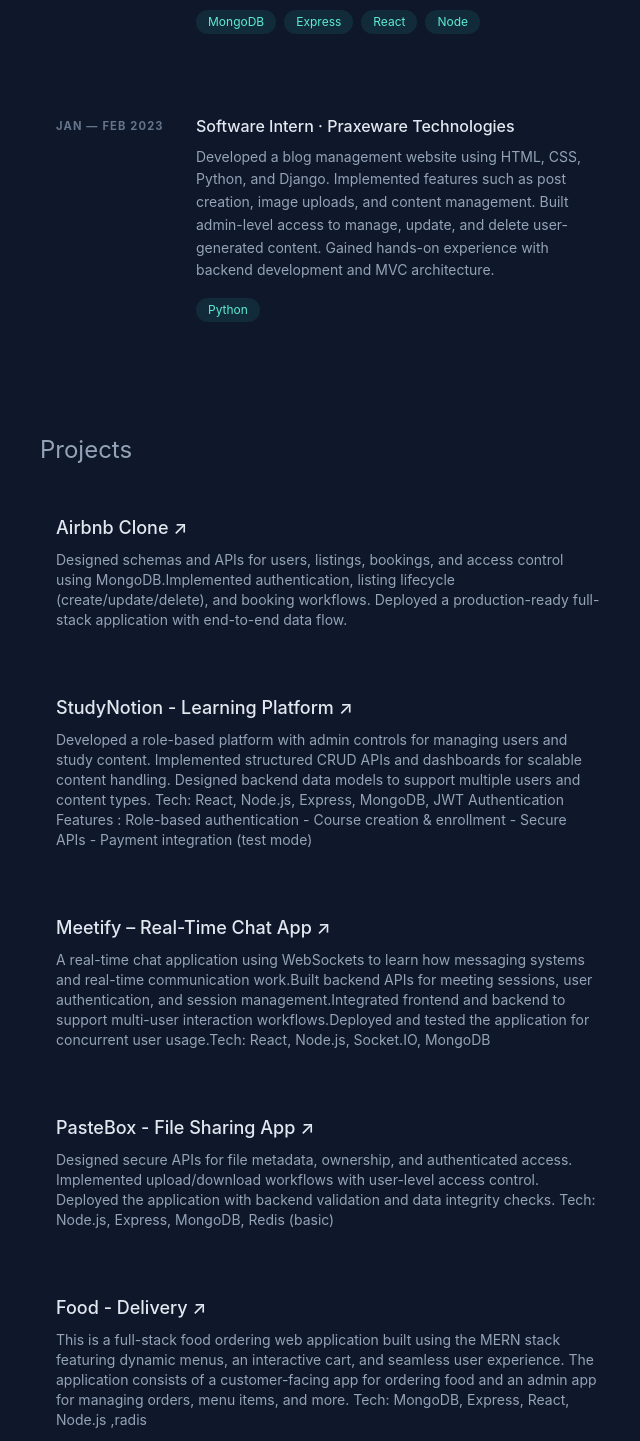
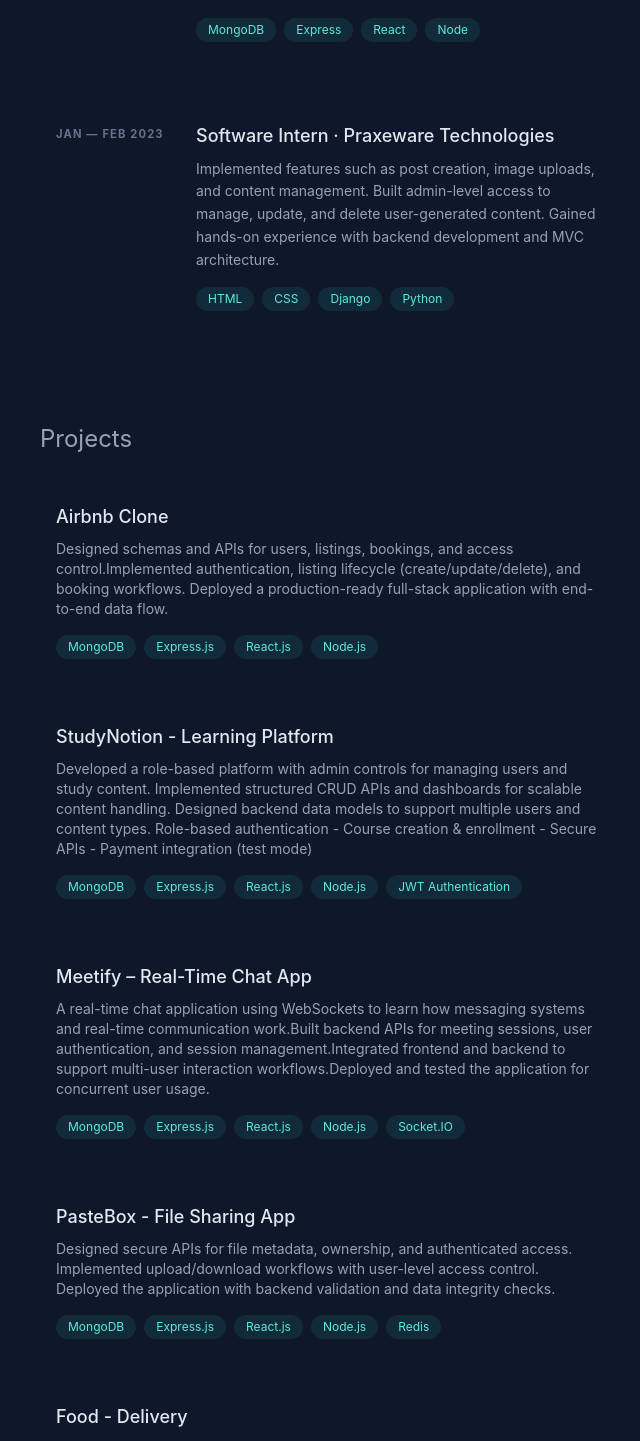
Before and after one commit to krupa-1926/portlfolio, a React (Vite) app: page / in a window 1280 px wide. Shown: the part 943-2384 px from the top of the page, without its empty margins (568-1208 px from the left). Built offline with nearby package versions, Linux system fonts and the light colour scheme.

Commit message:
change portfolio layout

```diff
--- a/src/Components/Experience.jsx
+++ b/src/Components/Experience.jsx
@@ -14,8 +14,8 @@
   {
     time: "JAN — FEB 2023",
     role: "Software Intern · Praxeware Technologies",
-    desc: "Developed a blog management website using HTML, CSS, Python, and Django. Implemented features such as post creation, image uploads, and content management. Built admin-level access to manage, update, and delete user-generated content. Gained hands-on experience with backend development and MVC architecture.",
-    tech: ["Python"]
+    desc: "Implemented features such as post creation, image uploads, and content management. Built admin-level access to manage, update, and delete user-generated content. Gained hands-on experience with backend development and MVC architecture.",
+    tech: [ "HTML" , "CSS" , "Django" ,"Python"]
   },
 ]
 
@@ -23,20 +23,6 @@
   return (
     <section id="experience" className="space-y-12 scroll-mt-24">
       <h1 className="text-2xl">Experience</h1>
-      {/* {experiences.map((exp, i) => (
-        <div key={i} className="p-4 rounded-xl hover:bg-slate-800/40">
-          <p className="text-xs text-slate-500">{exp.time}</p>
-          <h4 className="text-slate-200 mt-1">{exp.role}</h4>
-          <p className="text-sm mt-2">{exp.desc}</p>
-          <div className="flex gap-2 mt-3">
-            {exp.tech.map(t => (
-              <span key={t} className="px-3 py-1 text-xs bg-sky-400/10 rounded-full text-sky-300">
-                {t}
-              </span>
-            ))}
-          </div>
-        </div>
-      ))} */}
       {experiences.map((exp, i) => (
   <div
     key={i}
@@ -51,7 +37,7 @@
 
     {/* Content Column */}
     <div className="col-span-12 sm:col-span-9">
-      <h4 className="text-slate-200 font-medium group-hover:text-teal-300 transition">
+      <h4 className="text-slate-200 font-medium text-lg group-hover:text-teal-300 transition">
         {exp.role}
       </h4>
 
--- a/src/Components/Footer.jsx
+++ b/src/Components/Footer.jsx
@@ -1,9 +1,6 @@
 export default function Footer() {
   return (
     <footer className="mt-24 pt-12">
-      <p className="text-sm text-left ">
-        Designed in Figma and coded with Tailwind CSS & React.
-      </p>
       <p className="text-sm text-left mt-2">
         Built and deployed by Krupa Patel.
       </p>
--- a/src/Components/Projects.jsx
+++ b/src/Components/Projects.jsx
@@ -1,29 +1,33 @@
 const projects = [
   {
     title: "Airbnb Clone",
-    desc: "Designed schemas and APIs for users, listings, bookings, and access control using MongoDB.Implemented authentication, listing lifecycle (create/update/delete), and booking workflows. Deployed a production-ready full-stack application with end-to-end data flow.",
+    desc: "Designed schemas and APIs for users, listings, bookings, and access control.Implemented authentication, listing lifecycle (create/update/delete), and booking workflows. Deployed a production-ready full-stack application with end-to-end data flow.",
     live: "https://airbnbfrontend-five.vercel.app/",
-    github: "https://github.com/krupa-1926/AirBnb.git",
+    tech: ["MongoDB", "Express.js" , "React.js" , "Node.js"]
   },
   {
     title: "StudyNotion - Learning Platform",
-    desc: "Developed a role-based platform with admin controls for managing users and study content. Implemented structured CRUD APIs and dashboards for scalable content handling. Designed backend data models to support multiple users and content types. Tech: React, Node.js, Express, MongoDB, JWT Authentication Features : Role-based authentication - Course creation & enrollment - Secure APIs - Payment integration (test mode)",
+    desc: "Developed a role-based platform with admin controls for managing users and study content. Implemented structured CRUD APIs and dashboards for scalable content handling. Designed backend data models to support multiple users and content types. Role-based authentication - Course creation & enrollment - Secure APIs - Payment integration (test mode)",
     live: "https://studynotionfrontend-seven.vercel.app/",
+    tech: ["MongoDB", "Express.js" , "React.js" , "Node.js" , "JWT Authentication"]
   },
   {
     title: "Meetify – Real-Time Chat App",
-    desc: "A real-time chat application using WebSockets to learn how messaging systems and real-time communication work.Built backend APIs for meeting sessions, user authentication, and session management.Integrated frontend and backend to support multi-user interaction workflows.Deployed and tested the application for concurrent user usage.Tech: React, Node.js, Socket.IO, MongoDB",
+    desc: "A real-time chat application using WebSockets to learn how messaging systems and real-time communication work.Built backend APIs for meeting sessions, user authentication, and session management.Integrated frontend and backend to support multi-user interaction workflows.Deployed and tested the application for concurrent user usage.",
     live: "https://zoomappfrontend.vercel.app/",
+    tech: ["MongoDB", "Express.js" , "React.js" , "Node.js" , "Socket.IO"]
   },
   {
     title: "PasteBox - File Sharing App",
-    desc: "Designed secure APIs for file metadata, ownership, and authenticated access. Implemented upload/download workflows with user-level access control. Deployed the application with backend validation and data integrity checks. Tech: Node.js, Express, MongoDB, Redis (basic)",
+    desc: "Designed secure APIs for file metadata, ownership, and authenticated access. Implemented upload/download workflows with user-level access control. Deployed the application with backend validation and data integrity checks.",
     live: "https://filesharingplatform.vercel.app/",
+    tech: ["MongoDB", "Express.js" , "React.js" , "Node.js" , "Redis"]
   },
   {
     title: "Food - Delivery",
-    desc: "This is a full-stack food ordering web application built using the MERN stack featuring dynamic menus, an interactive cart, and seamless user experience. The application consists of a customer-facing app for ordering food and an admin app for managing orders, menu items, and more. Tech: MongoDB, Express, React, Node.js ,radis",
+    desc: "This is a full-stack food ordering web application featuring dynamic menus, an interactive cart, and seamless user experience. The application consists of a customer-facing app for ordering food and an admin app for managing orders, menu items, and more. ",
     live: "https://food-deliveryapp-kappa.vercel.app/",
+    tech: ["MongoDB", "Express.js" , "React.js" , "Node.js" , "Redis"]
   },
 ];
 
@@ -35,23 +39,34 @@
       {projects.map((p) => (
         <div
           key={p.title}
-          className="p-4 rounded-xl hover:bg-slate-800/40 transition"
+          className="group p-4 rounded-xl hover:bg-slate-800/40 transition "
         >
-          <h4 className="text-slate-200 text-lg font-medium">
+          <h4 className="text-slate-200 text-lg font-medium group-hover:text-teal-300 transition">
             <a
               href={p.github || p.live}
               target="_blank"
               rel="noopener noreferrer"
               className="group inline-flex items-center gap-2 hover:text-teal-300 transition"
             >
-              {p.title} ↗
+              {p.title}
               <span className="text-sm opacity-0 group-hover:opacity-100 transition">
-
+                ↗
               </span>
             </a>
           </h4>
 
           <p className="text-sm mt-2 text-slate-400">{p.desc}</p>
+
+          <div className="flex flex-wrap gap-2 mt-4">
+        {p.tech.map((t) => (
+          <span
+            key={t}
+            className="px-3 py-1 text-xs rounded-full bg-teal-400/10 text-teal-300"
+          >
+            {t}
+          </span>
+        ))}
+      </div>
         </div>
       ))}
     </section>
```
